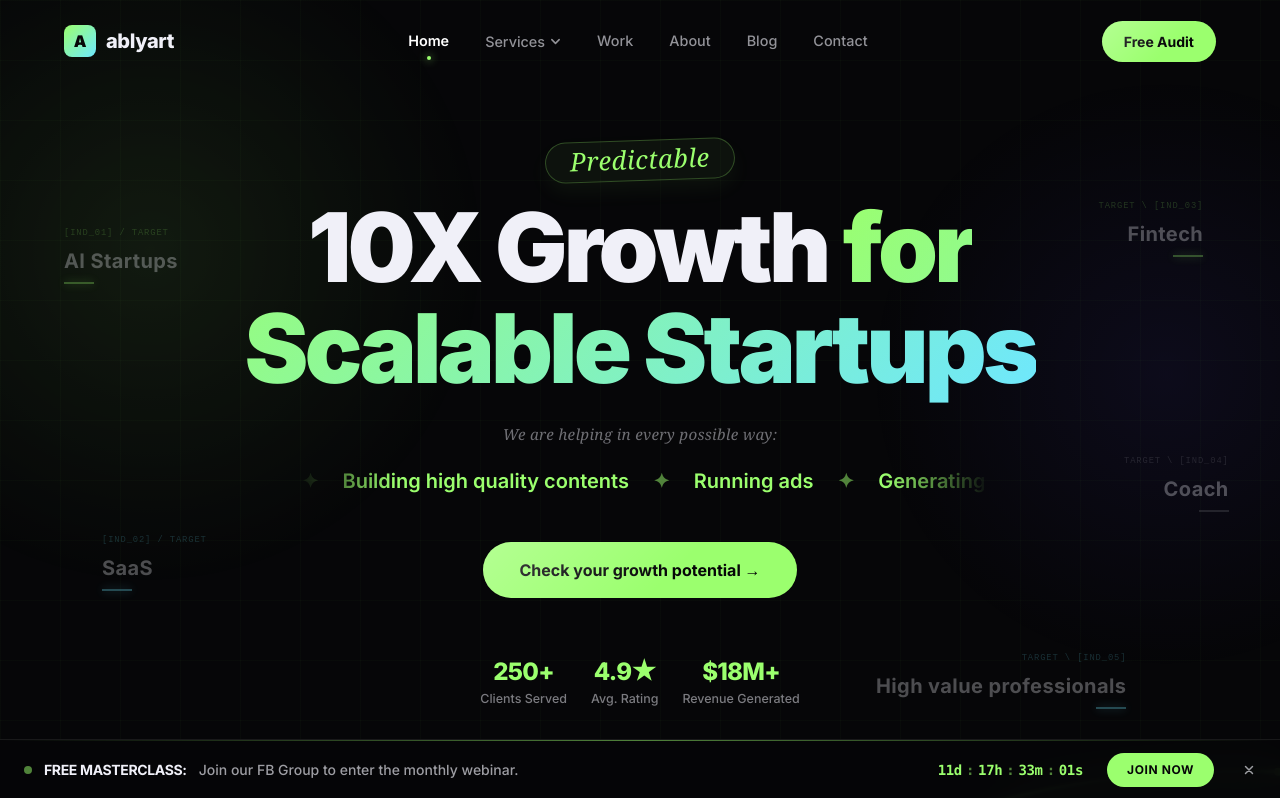
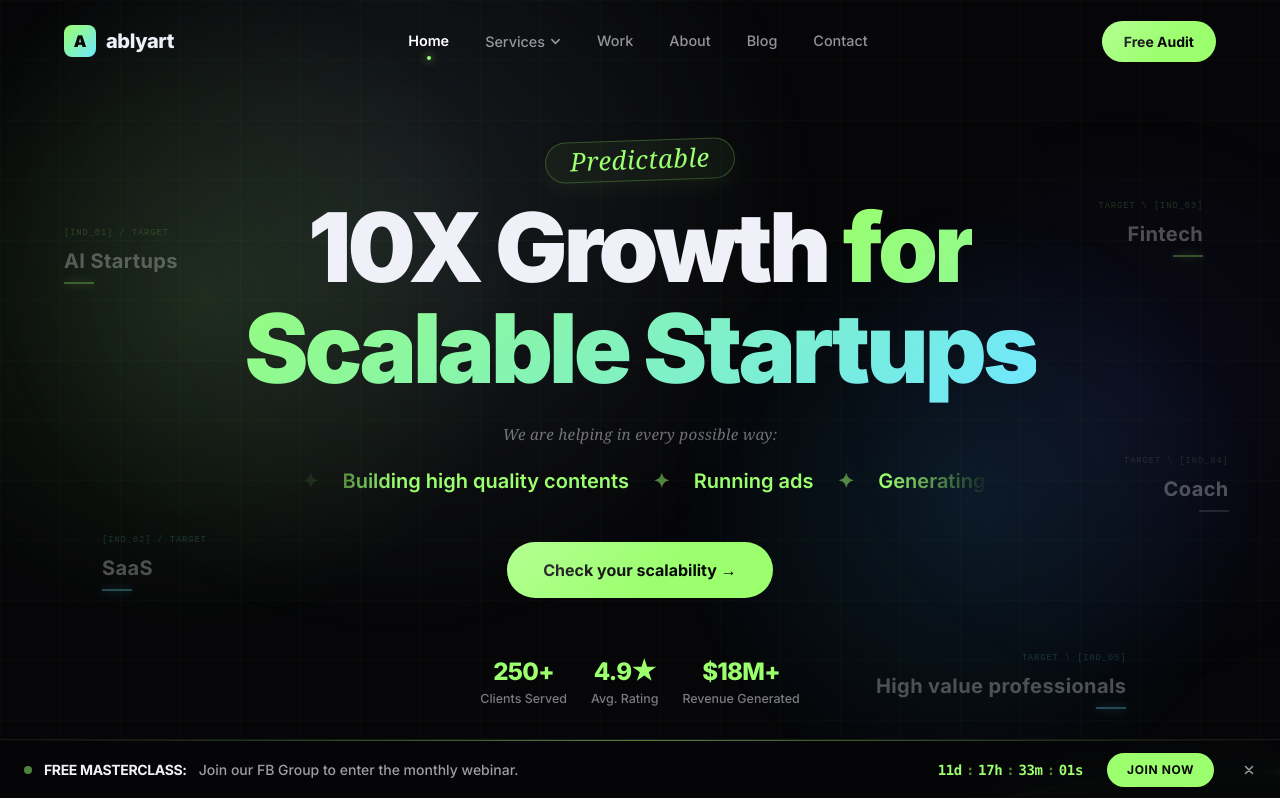
Before and after one commit to einfoengine/ablyart, a Next.js app: page / in a window 1280 px wide. Shown: the top 798 px of the page. Built offline with nearby package versions, Linux system fonts and the light colour scheme.

Commit message:
Glowing light in hero section updated

```diff
--- a/src/app/globals.css
+++ b/src/app/globals.css
@@ -70,29 +70,74 @@ body {
 /* ───────── Gradient Blobs ───────── */
 .hero-blob-1 {
   position: absolute;
-  width: 700px;
-  height: 700px;
+  width: 800px;
+  height: 800px;
   left: -200px;
   top: -100px;
-  background: radial-gradient(circle, rgba(155, 255, 110, 0.12) 0%, transparent 70%);
+  background: radial-gradient(circle, rgba(155, 255, 110, 0.20) 0%, transparent 60%);
   pointer-events: none;
-  animation: blobPulse 3s ease-in-out infinite alternate;
+  animation: blobRoam1 25s cubic-bezier(0.4, 0, 0.2, 1) infinite;
 }
 
 .hero-blob-2 {
   position: absolute;
-  width: 500px;
-  height: 500px;
-  right: -100px;
-  top: 100px;
-  background: radial-gradient(circle, rgba(100, 80, 255, 0.08) 0%, transparent 70%);
+  width: 700px;
+  height: 700px;
+  right: -200px;
+  top: 50px;
+  background: radial-gradient(circle, rgba(100, 80, 255, 0.15) 0%, transparent 60%);
   pointer-events: none;
-  animation: blobPulse 4.5s ease-in-out infinite alternate-reverse;
+  animation: blobRoam2 28s cubic-bezier(0.4, 0, 0.2, 1) infinite;
 }
 
-@keyframes blobPulse {
-  0% { transform: scale(1) translate(0, 0); opacity: 0.7; }
-  100% { transform: scale(1.2) translate(30px, 20px); opacity: 1; }
+.hero-blob-3 {
+  position: absolute;
+  width: 700px;
+  height: 700px;
+  right: -150px;
+  top: 0px;
+  background: radial-gradient(circle, rgba(200, 230, 255, 0.15) 0%, transparent 60%);
+  pointer-events: none;
+  animation: blobRoam3 32s cubic-bezier(0.4, 0, 0.2, 1) infinite;
+}
+
+.hero-blob-4 {
+  position: absolute;
+  width: 600px;
+  height: 600px;
+  left: -100px;
+  top: 120px;
+  background: radial-gradient(circle, rgba(50, 180, 255, 0.15) 0%, transparent 60%);
+  pointer-events: none;
+  animation: blobRoam4 22s cubic-bezier(0.4, 0, 0.2, 1) infinite;
+}
+
+@keyframes blobRoam1 {
+  0% { transform: scale(1) translate(0, 0); opacity: 0.6; }
+  33% { transform: scale(1.3) translate(40vw, 60px); opacity: 0.9; }
+  66% { transform: scale(0.9) translate(80vw, -120px); opacity: 0.5; }
+  100% { transform: scale(1) translate(0, 0); opacity: 0.6; }
+}
+
+@keyframes blobRoam2 {
+  0% { transform: scale(1) translate(0, 0); opacity: 0.5; }
+  33% { transform: scale(1.4) translate(-40vw, 80px); opacity: 0.8; }
+  66% { transform: scale(0.8) translate(-75vw, -80px); opacity: 0.4; }
+  100% { transform: scale(1) translate(0, 0); opacity: 0.5; }
+}
+
+@keyframes blobRoam3 {
+  0% { transform: scale(1) translate(0, 0); opacity: 0.5; }
+  33% { transform: scale(1.5) translate(-40vw, -100px); opacity: 0.7; }
+  66% { transform: scale(0.8) translate(-20vw, 50px); opacity: 0.4; }
+  100% { transform: scale(1) translate(0, 0); opacity: 0.5; }
+}
+
+@keyframes blobRoam4 {
+  0% { transform: scale(1) translate(0, 0); opacity: 0.5; }
+  33% { transform: scale(1.2) translate(50vw, 70px); opacity: 0.8; }
+  66% { transform: scale(1.4) translate(30vw, -150px); opacity: 0.4; }
+  100% { transform: scale(1) translate(0, 0); opacity: 0.5; }
 }
 
 /* ───────── Floating Cards ───────── */
--- a/src/components/HeroSection.tsx
+++ b/src/components/HeroSection.tsx
@@ -183,8 +183,10 @@ export default function HeroSection() {
       }}
     >
       {/* Background blobs — same opacity as inner pages */}
-      <div className="hero-blob-1" style={{ opacity: 0.6 }} />
-      <div className="hero-blob-2" style={{ opacity: 0.5 }} />
+      <div className="hero-blob-1" />
+      <div className="hero-blob-2" />
+      <div className="hero-blob-3" />
+      <div className="hero-blob-4" />
 
       {/* Grid overlay */}
       <div
@@ -324,7 +326,7 @@ export default function HeroSection() {
               border: "none",
             }}
           >
-            Check your growth potential →
+            Check your scalability →
           </button>
           {/* <a
             href="/work"
```
